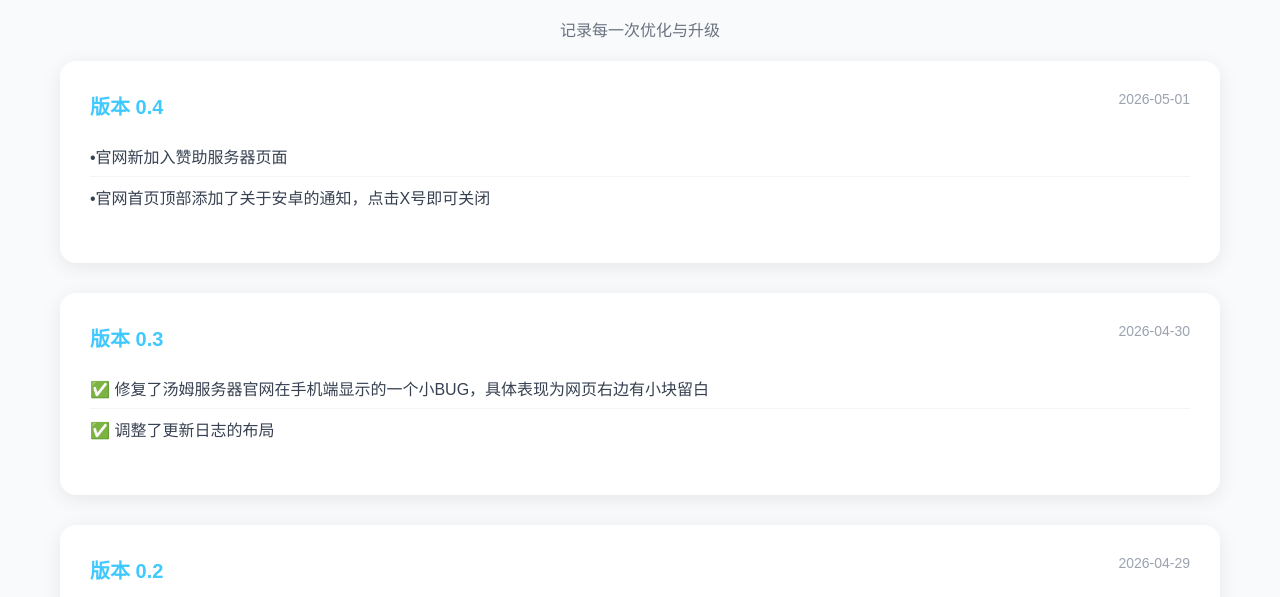
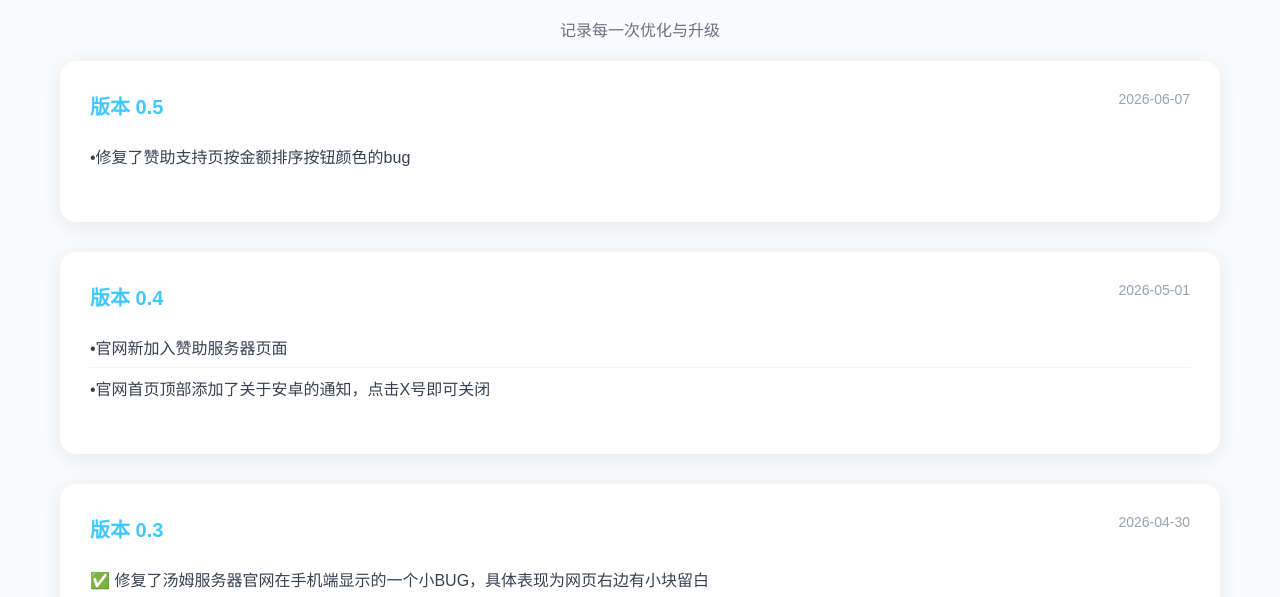
Before and after one commit to BraydenWen/tomserver-web, a plain HTML site: page changelog.html in a window 1280 px wide. Shown: the part 158-755 px from the top of the page. Drawn offline with Linux system fonts and the light colour scheme.

Commit message:
Add files via upload

```diff
--- a/changelog.html
+++ b/changelog.html
@@ -109,6 +109,16 @@
 
         <!-- 以后你要加新版本，直接复制下面这张卡片改 -->
 
+        <div class="log-card">
+            <div class="log-version">
+                版本 0.5
+                <span class="log-date">2026-06-07</span>
+            </div>
+            <ul class="log-list">
+                <li>•修复了赞助支持页按金额排序按钮颜色的bug</li>
+            </ul>
+        </div>
+
          <div class="log-card">
             <div class="log-version">
                 版本 0.4
```
Also changed, not shown: donate.html (+1 -1 lines), index.html (+1 -0 lines).
